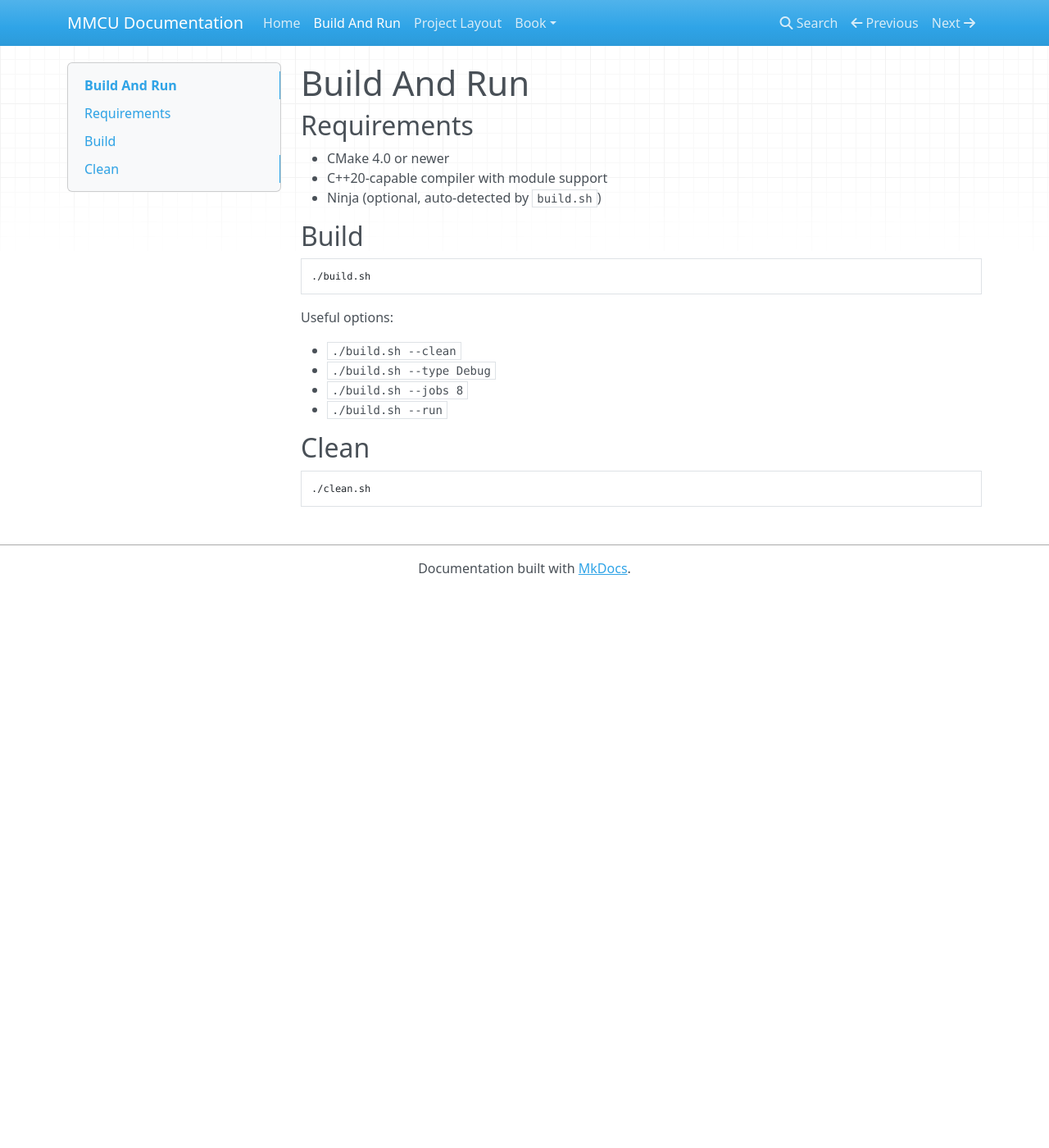
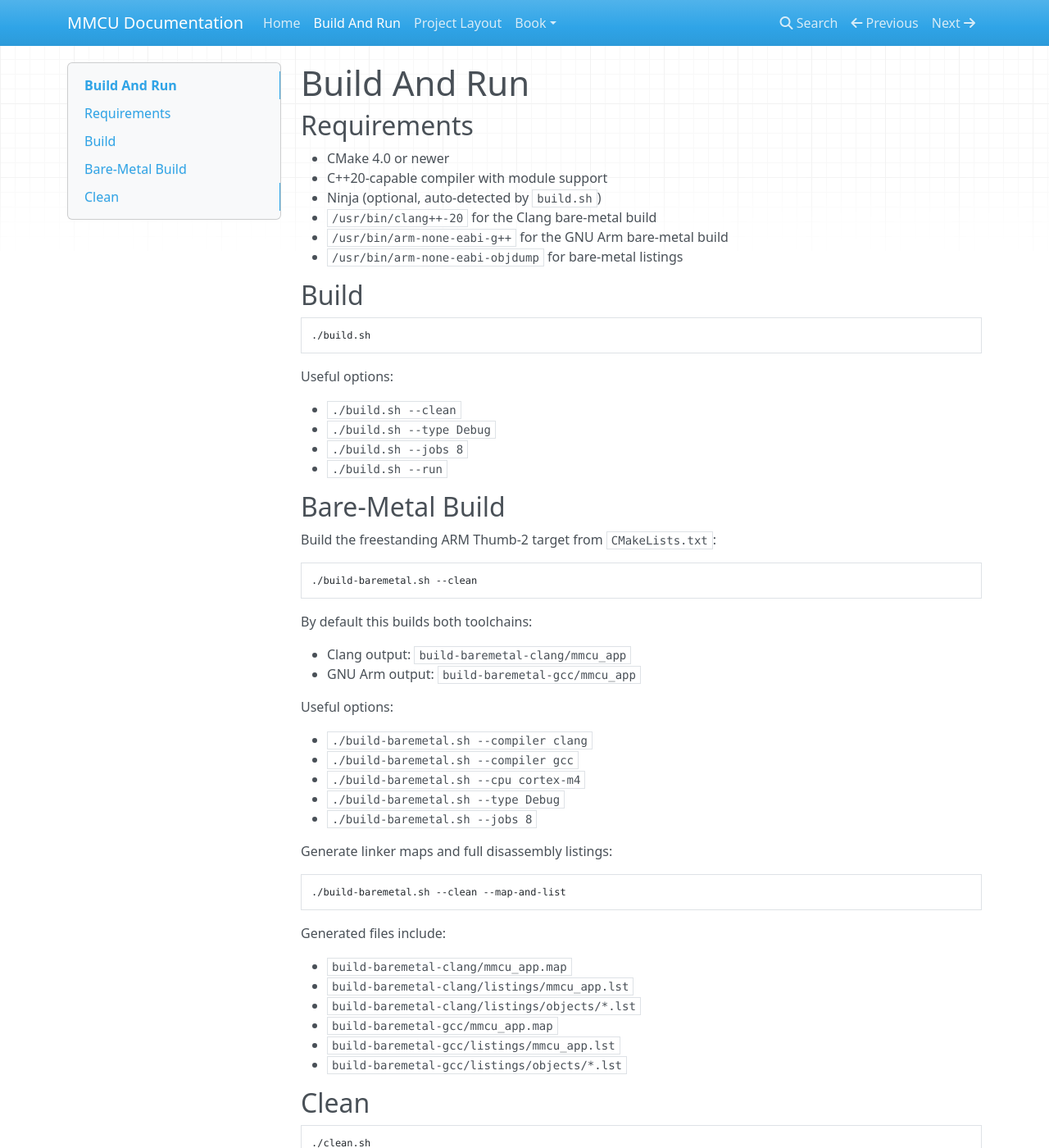
Before and after one commit to 32bitmicroLLC/MMCU, an MkDocs documentation site: the page built from docs/build.md, in a window 1280 px wide and 1400 px high. Shown: the whole window at 82% size. Built offline with MkDocs 1.6.1, drawn with Linux system fonts in a browser that asks for light colours; nearby versions of some CDN libraries.

Commit message:
Add bare-metal build script

````diff
--- a/docs/build.md
+++ b/docs/build.md
@@ -5,6 +5,9 @@
 - CMake 4.0 or newer
 - C++20-capable compiler with module support
 - Ninja (optional, auto-detected by `build.sh`)
+- `/usr/bin/clang++-20` for the Clang bare-metal build
+- `/usr/bin/arm-none-eabi-g++` for the GNU Arm bare-metal build
+- `/usr/bin/arm-none-eabi-objdump` for bare-metal listings
 
 ## Build
 
@@ -19,6 +22,42 @@ Useful options:
 - `./build.sh --jobs 8`
 - `./build.sh --run`
 
+## Bare-Metal Build
+
+Build the freestanding ARM Thumb-2 target from `CMakeLists.txt`:
+
+```bash
+./build-baremetal.sh --clean
+```
+
+By default this builds both toolchains:
+
+- Clang output: `build-baremetal-clang/mmcu_app`
+- GNU Arm output: `build-baremetal-gcc/mmcu_app`
+
+Useful options:
+
+- `./build-baremetal.sh --compiler clang`
+- `./build-baremetal.sh --compiler gcc`
+- `./build-baremetal.sh --cpu cortex-m4`
+- `./build-baremetal.sh --type Debug`
+- `./build-baremetal.sh --jobs 8`
+
+Generate linker maps and full disassembly listings:
+
+```bash
+./build-baremetal.sh --clean --map-and-list
+```
+
+Generated files include:
+
+- `build-baremetal-clang/mmcu_app.map`
+- `build-baremetal-clang/listings/mmcu_app.lst`
+- `build-baremetal-clang/listings/objects/*.lst`
+- `build-baremetal-gcc/mmcu_app.map`
+- `build-baremetal-gcc/listings/mmcu_app.lst`
+- `build-baremetal-gcc/listings/objects/*.lst`
+
 ## Clean
 
 ```bash
````
Also changed, not shown: 1 other file.
